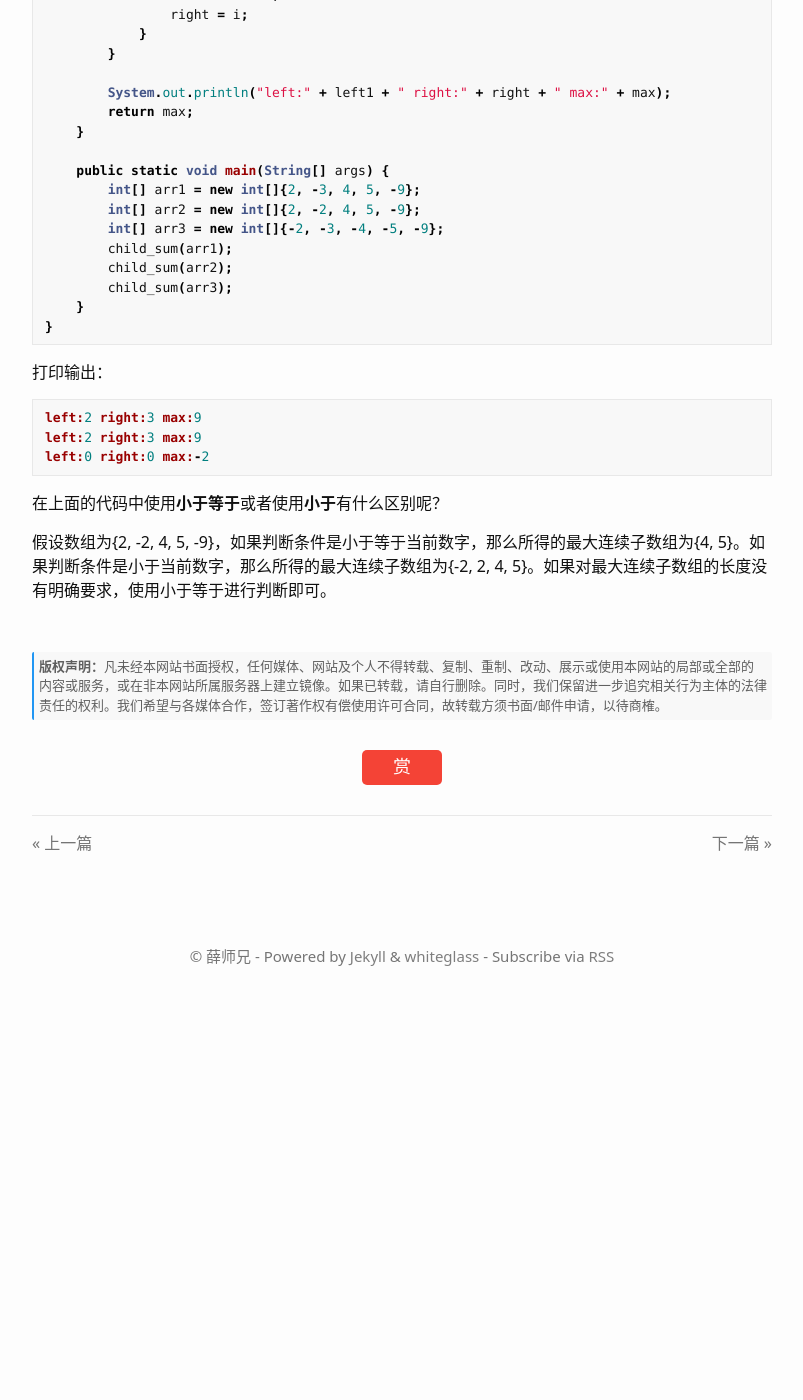
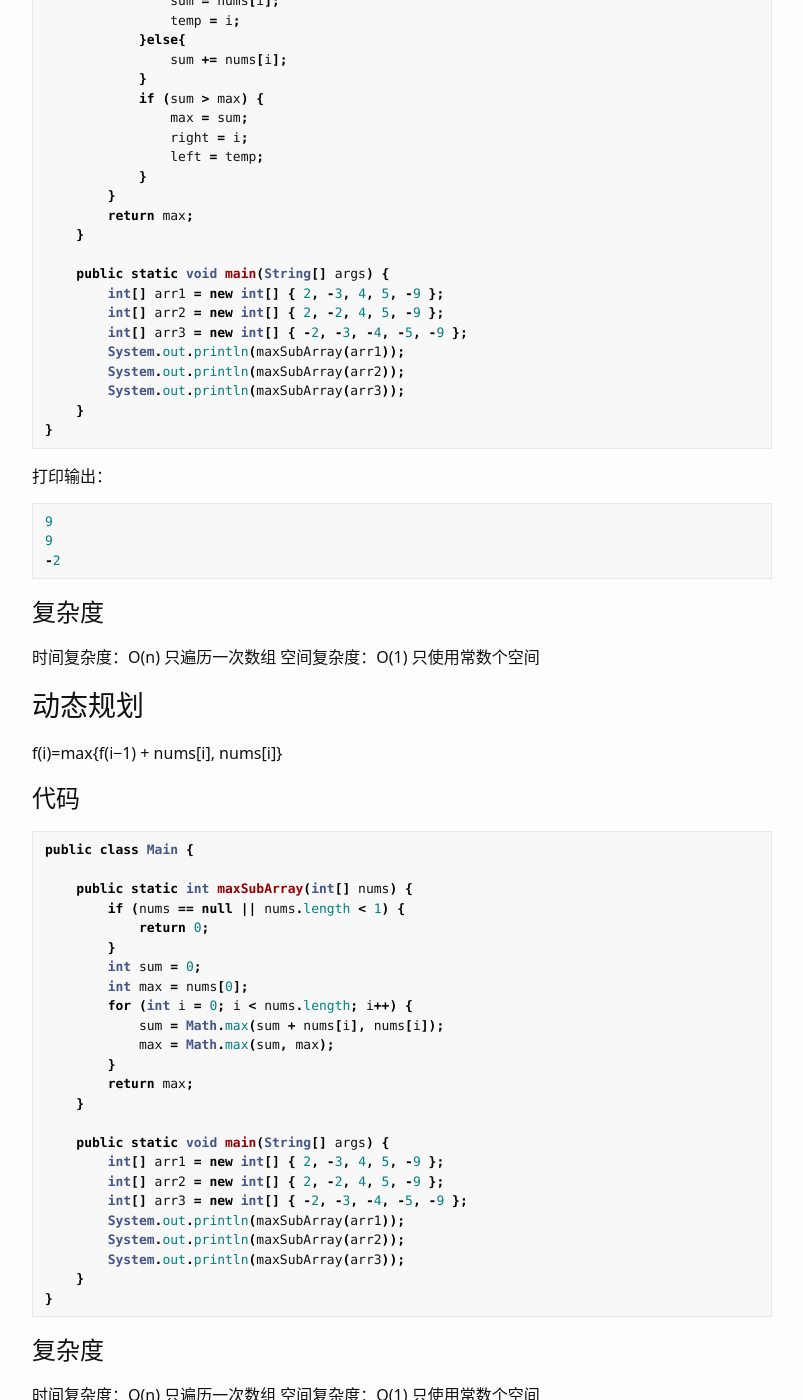
Before and after one commit to onblogss/onblogss.github.io, a Jekyll site: the page built from docs/_posts/2019/2019-09-05-算法题解连续子数组的最大和及其下标.md, in a window 1280 px wide and 1400 px high, scrolled down 1780 px. Shown: the whole window, without its empty margins (238-1041 px from the left). Built offline with Jekyll 4.4.1, drawn with Linux system fonts in a browser that asks for light colours; comment, search, counter and statistics services are not loaded; before the commit the page ends 2793 px from its top, so only the background shows below that; some of the changed text lies outside the part shown.

Commit message:
Update 2019-09-05-算法题解连续子数组的最大和及其下标.md

````diff
--- a/docs/_posts/2019/2019-09-05-算法题解连续子数组的最大和及其下标.md
+++ b/docs/_posts/2019/2019-09-05-算法题解连续子数组的最大和及其下标.md
@@ -28,7 +28,7 @@ tags: 算法
 
 接下来，第三步要不要加上数字4，我们依据上面的决策流程继续分析。当加上数字4，此时累加和为4-1=3；不加上数字4，意味着当前连续子数组终结于数字4之前，此时的累加和初始化为0，加上数字4后和等于4。显而易见，4大于3，所以我们选择抛弃前面的累加和，由数字4继续开始。
 
-后续步骤省略，总结一番。**当我们遍历数组时，对于每个数字，要么与前面的子数组累加，要么作为新子数组的起点，如果累加之后的子数组和小于（或等于）当前数字，我们就选择抛弃前面的累加和，将当前数字作为新子数组的起点。**整个过程可以用表格总结如下：
+后续步骤省略，总结一番。当我们遍历数组时，对于每个数字，要么与前面的子数组累加，要么作为新子数组的起点。**如果前面累加之和小于0，我们就选择抛弃前面的累加和，将当前数字作为新子数组的起点。**整个过程可以用表格总结如下：
 
 | 步骤 | 操作                | 累加的子数组和 | 最大的子数组和 |
 | ---- | ------------------- | -------------- | -------------- |
@@ -38,48 +38,49 @@ tags: 算法
 | 4    | 加5                 | 9              | 9              |
 | 5    | 加-9                | 0              | 9              |
 
-## 代码
+### 代码
 
 根据题目要求，我们只需要求出连续子数组的最大和，如果面试官还要求找到连续子数组的起点与终点下标，那么最终的java代码如下：
 
 ```java
 public class Main {
 
-    public static int child_sum(int[] arr) {
-        if (arr == null || arr.length < 1) {
+    public static int maxSubArray(int[] nums) {
+        // 处理边界
+        if (nums == null || nums.length < 1) {
             return 0;
         }
-
-        int left0 = 0;
-        int left1 = 0;
+        // 初始化
+        int sum = 0;
+        int max = nums[0];
+        // 记录起点和终点需要三个指针
+        int left = 0;
         int right = 0;
-        int max = arr[0];
-        int sum = 0;
-
-        for (int i = 0; i < arr.length; i++) {
-            sum += arr[i];
-            if (sum <= arr[i]) { //使用<=还是<呢？
-                sum = arr[i];
-                left0 = i;
+        int temp = 0;
+        // 遍历
+        for (int i = 0; i < nums.length; i++) {
+            if(sum < 0){
+                sum = nums[i];
+                temp = i;
+            }else{
+                sum += nums[i];
             }
             if (sum > max) {
                 max = sum;
-                left1 = left0;
                 right = i;
+                left = temp;
             }
         }
-
-        System.out.println("left:" + left1 + " right:" + right + " max:" + max);
         return max;
     }
 
     public static void main(String[] args) {
-        int[] arr1 = new int[]{2, -3, 4, 5, -9};
-        int[] arr2 = new int[]{2, -2, 4, 5, -9};
-        int[] arr3 = new int[]{-2, -3, -4, -5, -9};
-        child_sum(arr1);
-        child_sum(arr2);
-        child_sum(arr3);
+        int[] arr1 = new int[] { 2, -3, 4, 5, -9 };
+        int[] arr2 = new int[] { 2, -2, 4, 5, -9 };
+        int[] arr3 = new int[] { -2, -3, -4, -5, -9 };
+        System.out.println(maxSubArray(arr1));
+        System.out.println(maxSubArray(arr2));
+        System.out.println(maxSubArray(arr3));
     }
 }
 ```
@@ -87,11 +88,51 @@ public class Main {
 打印输出：
 
 ```java
-left:2 right:3 max:9
-left:2 right:3 max:9
-left:0 right:0 max:-2
+9
+9
+-2
 ```
 
-在上面的代码中使用**小于等于**或者使用**小于**有什么区别呢？
+### 复杂度
 
-假设数组为{2, -2, 4, 5, -9}，如果判断条件是小于等于当前数字，那么所得的最大连续子数组为{4, 5}。如果判断条件是小于当前数字，那么所得的最大连续子数组为{-2, 2, 4, 5}。如果对最大连续子数组的长度没有明确要求，使用小于等于进行判断即可。
+时间复杂度：O(n) 只遍历一次数组
+空间复杂度：O(1) 只使用常数个空间
+
+
+## 动态规划
+
+f(i)=max{f(i−1) + nums[i], nums[i]}
+
+### 代码
+
+```java
+public class Main {
+
+    public static int maxSubArray(int[] nums) {
+        if (nums == null || nums.length < 1) {
+            return 0;
+        }
+        int sum = 0;
+        int max = nums[0];
+        for (int i = 0; i < nums.length; i++) {
+            sum = Math.max(sum + nums[i], nums[i]);
+            max = Math.max(sum, max);
+        }
+        return max;
+    }
+
+    public static void main(String[] args) {
+        int[] arr1 = new int[] { 2, -3, 4, 5, -9 };
+        int[] arr2 = new int[] { 2, -2, 4, 5, -9 };
+        int[] arr3 = new int[] { -2, -3, -4, -5, -9 };
+        System.out.println(maxSubArray(arr1));
+        System.out.println(maxSubArray(arr2));
+        System.out.println(maxSubArray(arr3));
+    }
+}
+```
+
+### 复杂度
+
+时间复杂度：O(n) 只遍历一次数组
+空间复杂度：O(1) 只使用常数个空间
````
Also changed, not shown: other parts of docs/_posts/2019/2019-09-05-算法题解连续子数组的最大和及其下标.md (+1 -1 lines).
